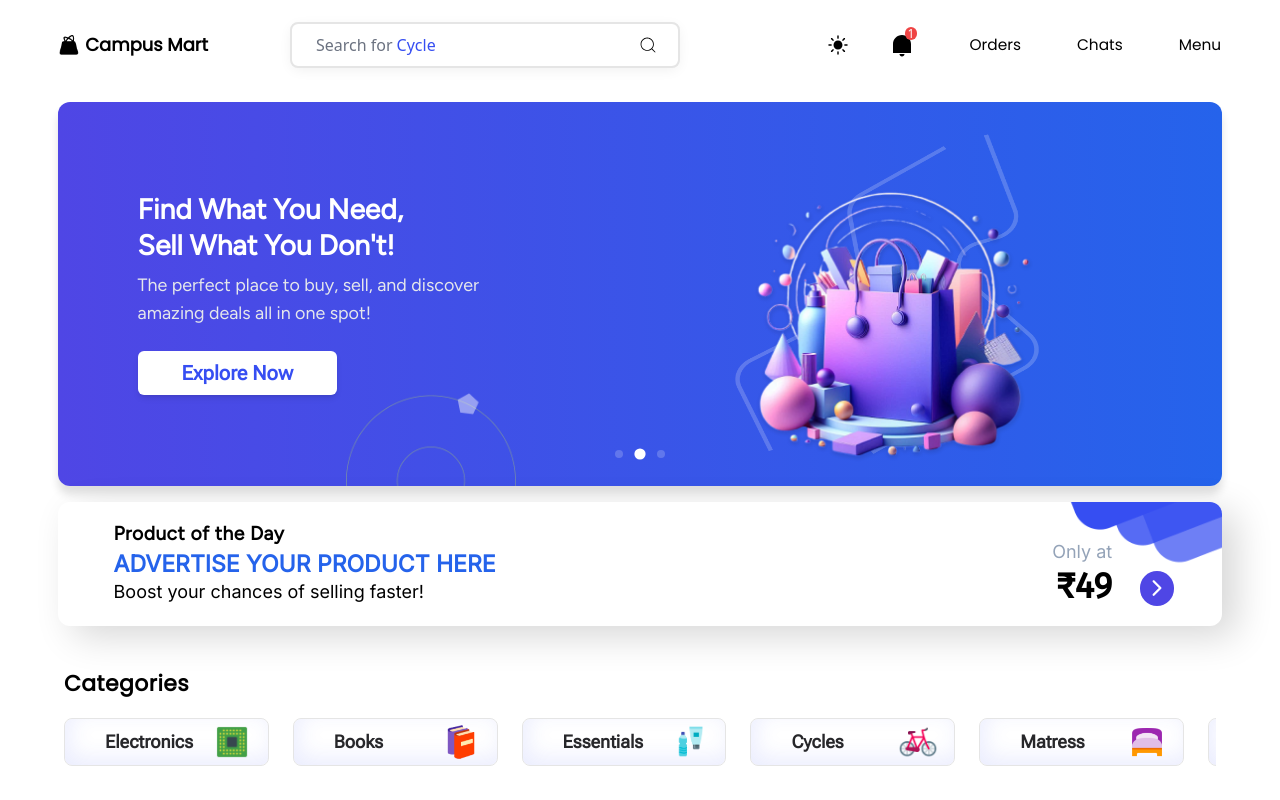
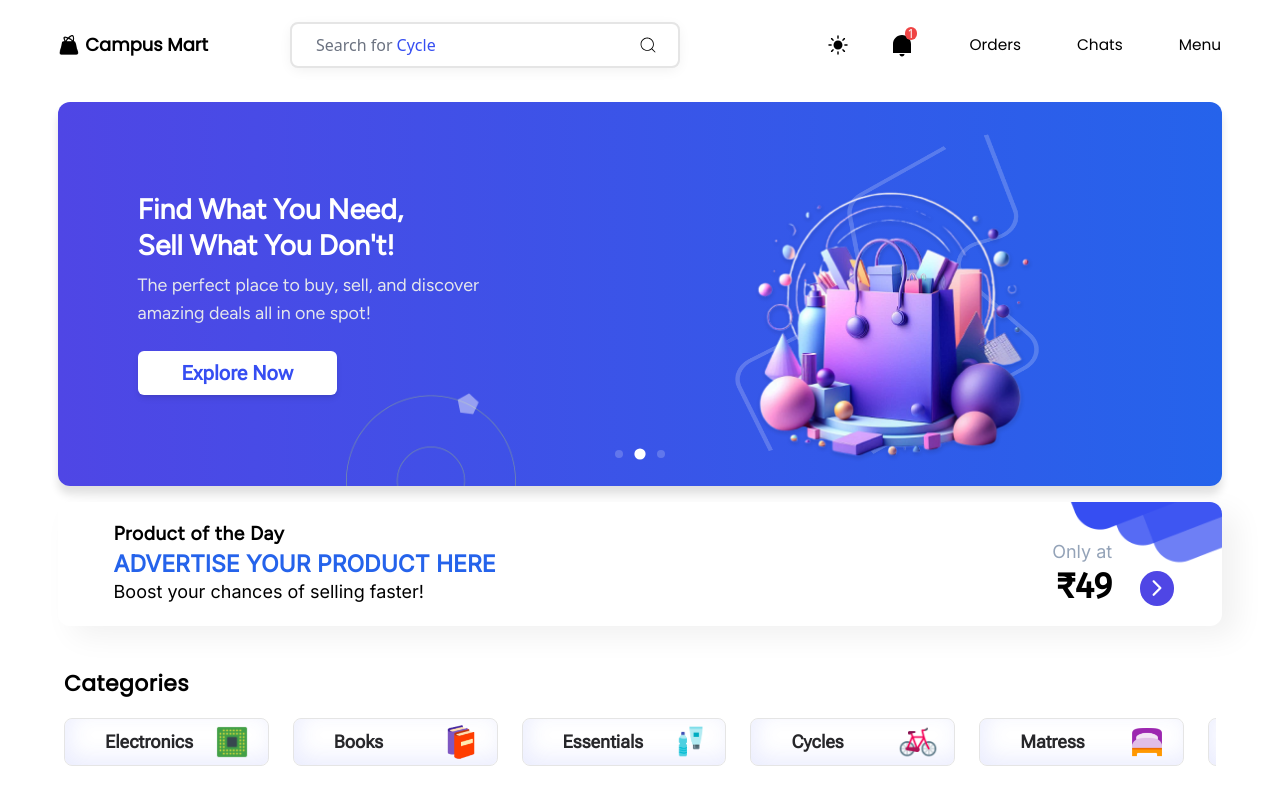
Before and after one commit to SarthakKrishak/Campus_Mart, a React (Vite) app in the folder frontend/: page / in a window 1280 px wide. Shown: the top 800 px of the page. Built offline with nearby package versions, Linux system fonts and the light colour scheme; the HTML template or start-up script is replaced by a standard one; a web font is replaced by a local one.

Commit message:
front_fix9

```diff
--- a/frontend/src/Components/Category.jsx
+++ b/frontend/src/Components/Category.jsx
@@ -3,7 +3,7 @@ import React from "react";
 const Category = ({ title, imageSrc }) => {
   return (
     <div
-      className={`lg:min-w-[20vw] xl:min-w-[16vw] md:min-w-[22vw] min-w-[32vw] h-10 md:h-10 lg:h-12 flex lg:justify-between justify-between items-center pl-4 pr-4 lg:rounded-lg rounded-md shadow-[inset_5px_-7px_21.299999237060547px_0px_rgba(57,79,241,0.10)] border border-neutral-200 hover:shadow-sm bg-white lg:pl-7 xl:pl-10 md:pl-6`}
+      className={`lg:min-w-[20vw] xl:min-w-[16vw] md:min-w-[22vw] min-w-[32vw] h-10 md:h-10 lg:h-12 flex lg:justify-between justify-between items-center pl-4 pr-4 lg:rounded-lg rounded-md shadow-[inset_5px_-7px_21.299999237060547px_0px_rgba(57,79,241,0.10)] border border-neutral-200 hover:shadow-sm bg-white lg:pl-7 xl:pl-10 md:pl-6 hover:scale-105 duration-700 ease-in-out`}
     >
       <h1 className="font-semibold xl:text-lg lg:text-[1.6vw] md:text-[2vw] text-[2.8vw] font-robotoFlex text-zinc-800">
         {title}
--- a/frontend/src/Components/Header.jsx
+++ b/frontend/src/Components/Header.jsx
@@ -49,7 +49,7 @@ const Header = ({ color, textColor, bagUrl }) => {
           <RiMenu2Line size={25} />
         </Link>
         <div className="flex items-center font-bold text-lg gap-[1vw]">
-          <img src={bluebag} className="size-4 lg:size-5" />
+          <img src={bagUrl} className="size-4 lg:size-5" />
 
           <a href="/">Campus Mart</a>
         </div>
--- a/frontend/src/Pages/Home.jsx
+++ b/frontend/src/Pages/Home.jsx
@@ -309,7 +309,7 @@ const Home = () => {
           initial={{ opacity: 0, x: 10 }}
           animate={{ opacity: 1, x: 0 }}
           transition={{ duration: 0.8, ease: "easeOut" }}
-          className="pt-2 pb-2 md:pb-4 md:pt-4 lg:pb-5 lg:pt-5 pr-[2vw] lg:pr-0 ml-[4.5vw] mr-[4.5vw] rounded-md md:rounded-xl text-white flex items-center justify-between relative overflow-hidden shadow-[14.361501693725586px_10.258214950561523px_36.9295768737793px_0px_rgba(0,0,0,0.16)]"
+          className="pt-2 pb-2 md:pb-4 md:pt-4 lg:pb-5 lg:pt-5 pr-[2vw] lg:pr-0 ml-[4.5vw] mr-[4.5vw] rounded-md md:rounded-xl text-white flex items-center justify-between relative overflow-hidden shadow-[14.361501693725586px_10.258214950561523px_30px_0px_rgba(0,0,0,0.06)]"
         >
           {/* Background Image */}
           <img
```
